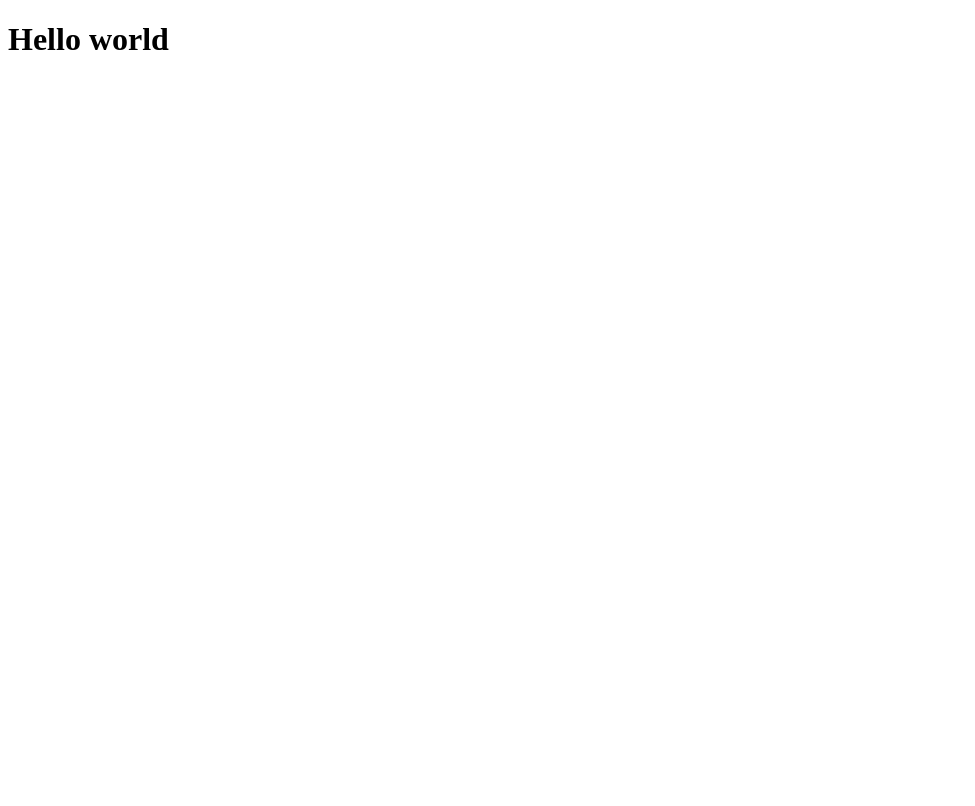
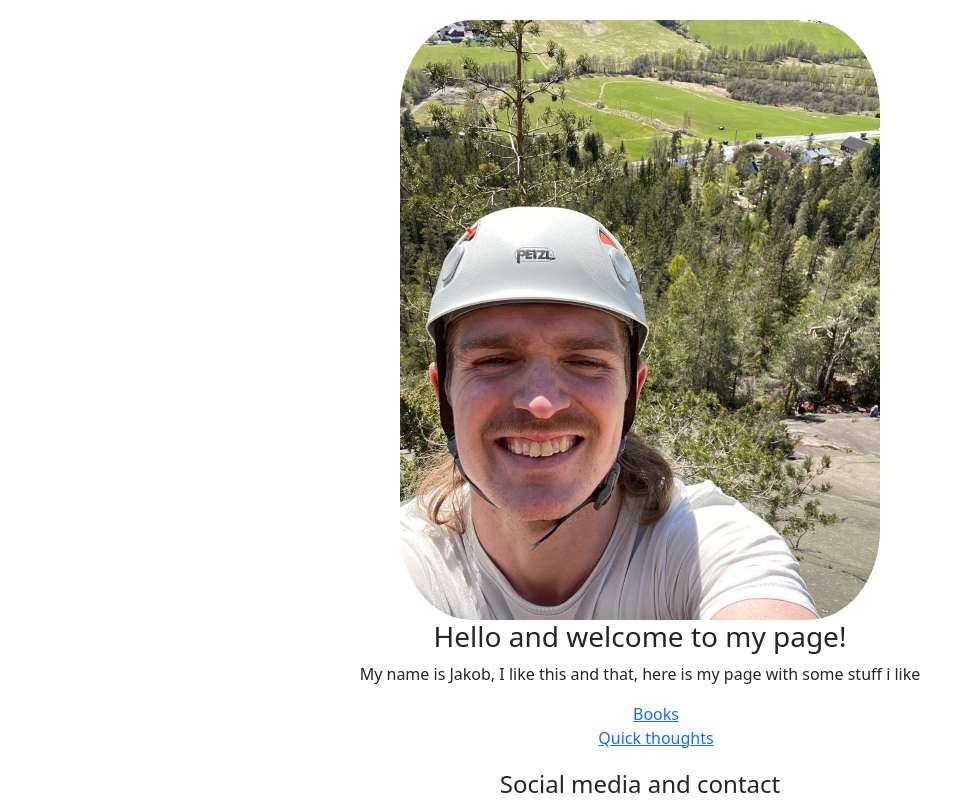
Before and after one commit to Kortelange/my_webpage, a Flask app: page / in a window 1280 px wide. Before the commit the part shown is almost empty. Shown: the whole page, without its empty margins (0-975 px from the left). Before the commit the page ends 50 px from the top, so only its background shows below. Run offline with Flask 2, Linux system fonts and the light colour scheme.

Commit message:
add basic styling to index.html

```diff
--- a/server.py
+++ b/server.py
@@ -1,10 +1,14 @@
 from flask import Flask, render_template
+from dotenv import load_dotenv
+import os
+
+load_dotenv()
 
 app = Flask(__name__)
 
 @app.route("/")
 def home():
-    return render_template("index.html")
+    return render_template("index.html", fa_kit=os.environ.get("FA_KIT"))
 
 if __name__ == "__main__":
     app.run(debug=True)
--- /dev/null
+++ b/static/css/index.css
@@ -0,0 +1,23 @@
+.container-fluid {
+    padding-left: 15%;
+    padding-right: 15%;
+    text-align:center;
+}
+#selfie {
+    display: block;
+    margin-top: 20px;
+    margin-left: auto;
+    margin-right: auto;
+    width: auto;
+    max-width: 100%;
+    max-height: 600px;
+    border-radius: 15%;
+}
+ul {
+    list-style-type: none;
+}
+
+#some {
+    margin-top: min(3%, 20px);
+    width: min(100%, 500px);
+}
--- a/templates/index.html
+++ b/templates/index.html
@@ -3,8 +3,31 @@
 <head>
     <meta charset="UTF-8">
     <title>Home</title>
+    <link href="https://cdn.jsdelivr.net/npm/bootstrap@5.2.0/dist/css/bootstrap.min.css" rel="stylesheet" integrity="sha384-gH2yIJqKdNHPEq0n4Mqa/HGKIhSkIHeL5AyhkYV8i59U5AR6csBvApHHNl/vI1Bx" crossorigin="anonymous">
+    <link rel="stylesheet" href="/static/css/index.css">
+    <script src="{{ fa_kit }}" crossorigin="anonymous"></script>
 </head>
 <body>
-<h1>Hello world</h1>
+
+<div class="container-fluid">
+    <img src="static/images/selfie.jpg" alt="selfie" id="selfie">
+    <h3>Hello and welcome to my page!</h3>
+    <p>My name is Jakob, I like this and that, here is my page with some stuff i like</p>
+
+    <ul>
+        <li><a href="#">Books</a></li>
+        <li><a href="#">Quick thoughts</a></li>
+    </ul>
+
+    <div id="some" class="container-md">
+        <h4>Social media and contact</h4>
+        <div class="row">
+            <div class="col-4"><i class="fa-brands fa-instagram fa-2xl"></i></div>
+            <div class="col-4"><i class="fa-brands fa-twitter fa-2xl"></i></div>
+            <div class="col-4"><i class="fa-solid fa-envelope fa-2xl"></i></div>
+        </div>
+    </div>
+</div>
+
 </body>
 </html>
```
Also changed, not shown: static/images/selfie.jpg (added).
